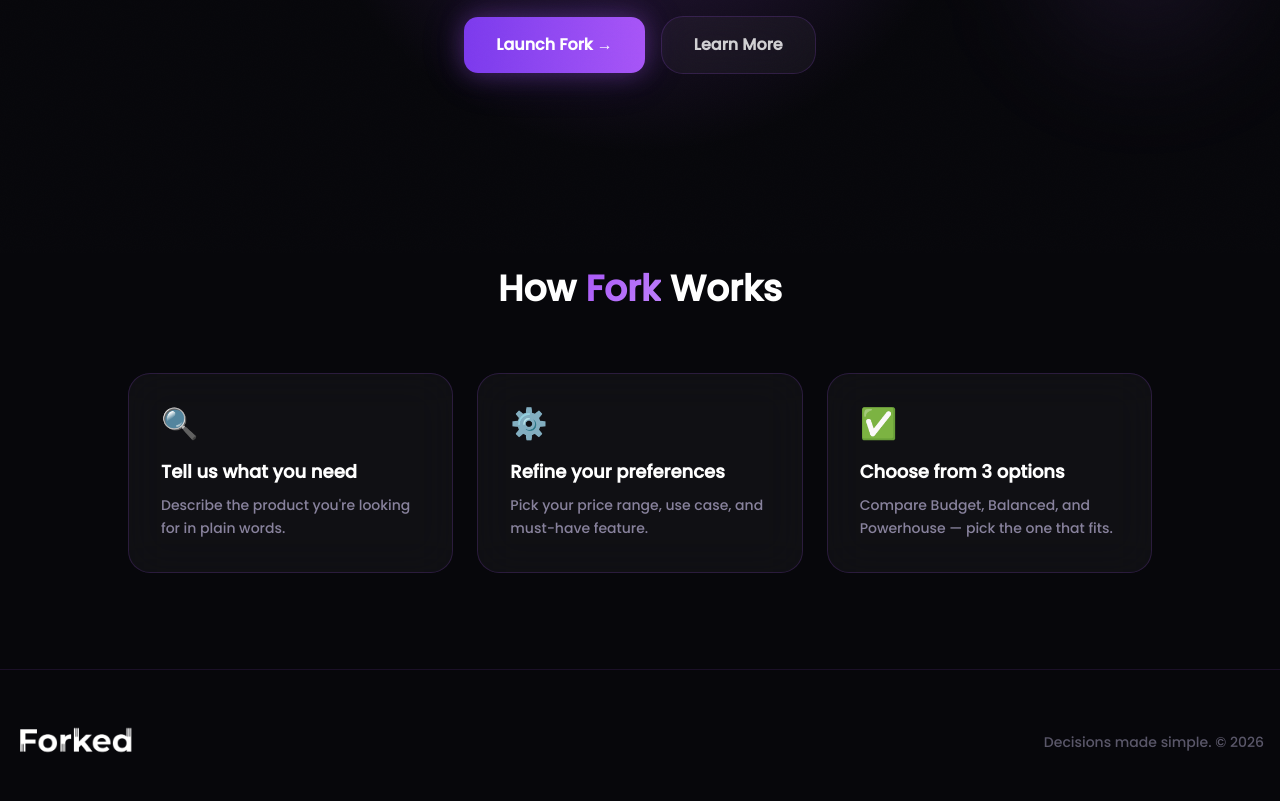
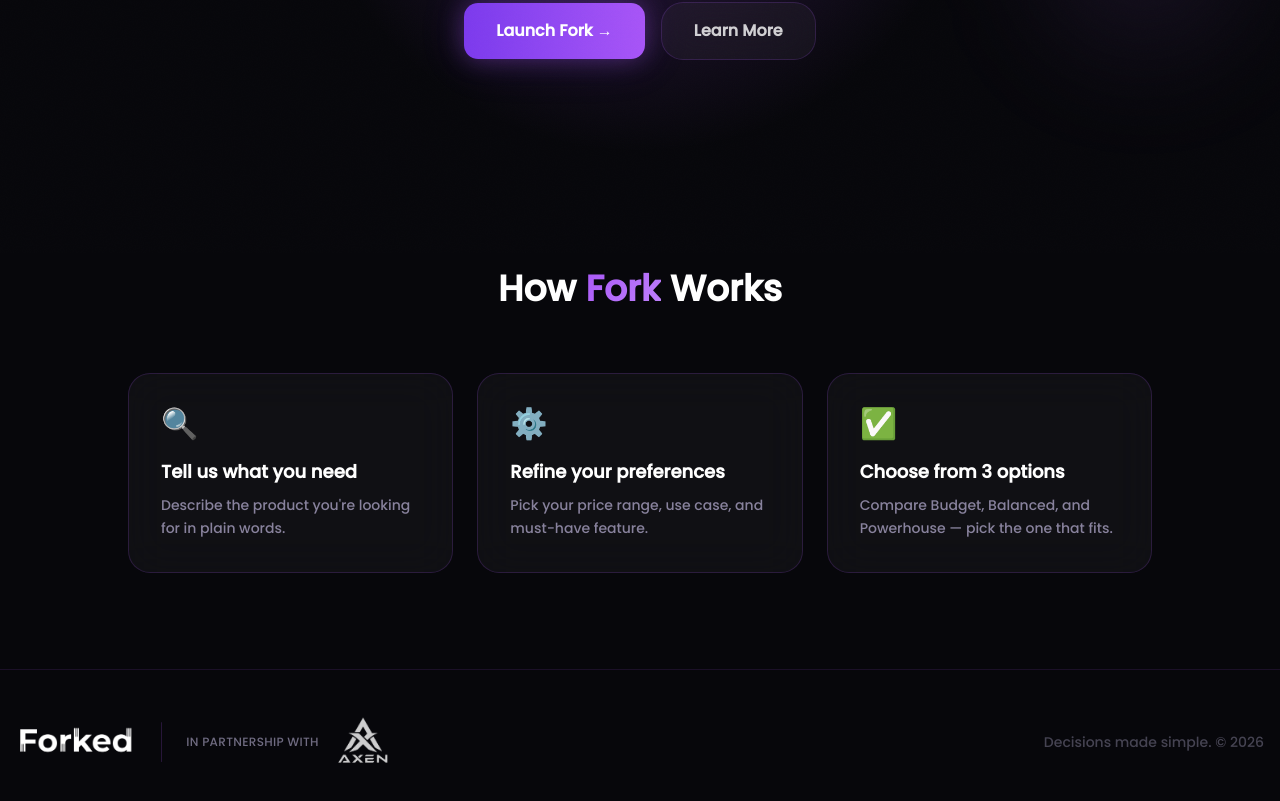
Before and after one commit to Enbi31/Forked, a React (Vite) app in the folder frontend/: page / in a window 1280 px wide. Shown: the part 547-1348 px from the top of the page. Built offline with nearby package versions, Linux system fonts and the light colour scheme.

Commit message:
feat: add partner logo to footer and adjust hero spacing

```diff
--- a/frontend/src/components/landing/footer.tsx
+++ b/frontend/src/components/landing/footer.tsx
@@ -1,4 +1,5 @@
 import logo from '@/assets/New_Project-Photoroom.png';
+import partnerLogo from '@/assets/file_000000007a7472088db28a57569e894e-Photoroom (1).png';
 import { useLocation } from 'wouter';
 
 export default function Footer() {
@@ -6,11 +7,26 @@ export default function Footer() {
 
   return (
     <footer className="border-t border-[rgba(168,85,247,0.12)] bg-[#07070B] px-4 py-10">
-      <div className="max-w-7xl mx-auto flex flex-col sm:flex-row items-center justify-between gap-4">
-        <button onClick={() => navigate('/')} className="cursor-pointer">
-          <img src={logo} alt="Forked" className="h-16" />
-        </button>
-        <p className="text-sm text-[#D8CFF8]/40">Decisions made simple. © 2026</p>
+      <div className="max-w-7xl mx-auto flex flex-col md:flex-row items-center justify-between gap-6">
+        <div className="flex flex-col sm:flex-row items-center gap-6">
+          <button onClick={() => navigate('/')} className="cursor-pointer shrink-0">
+            <img src={logo} alt="Forked" className="h-16" />
+          </button>
+
+          {/* Vertical divider on desktop, subtle */}
+          <div className="hidden sm:block w-px h-10 bg-[rgba(168,85,247,0.2)] rounded-full" />
+
+          <div className="flex items-center gap-3">
+            <span className="font-medium text-[#D8CFF8]/50 tracking-wide uppercase text-xs">In partnership with</span>
+            <img
+              src={partnerLogo}
+              alt="Partner"
+              className="h-16 brightness-0 invert opacity-80"
+            />
+          </div>
+        </div>
+
+        <p className="text-sm text-[#D8CFF8]/30">Decisions made simple. © 2026</p>
       </div>
     </footer>
   );
--- a/frontend/src/components/landing/home-hero.tsx
+++ b/frontend/src/components/landing/home-hero.tsx
@@ -30,7 +30,7 @@ export default function HomeHero({ onLaunch }: { onLaunch: () => void }) {
       ))}
 
       <div className="relative z-10 flex flex-col items-center max-w-4xl mx-auto w-full">
-        <motion.div {...fadeUp(30)} className="w-full flex justify-center mb-6">
+        <motion.div {...fadeUp(30)} className="w-full flex justify-center mb-0">
           <img
             src={logo}
             alt="Forked"
@@ -40,7 +40,7 @@ export default function HomeHero({ onLaunch }: { onLaunch: () => void }) {
 
         <motion.p
           {...fadeUp(20, 0.2)}
-          className="text-2xl sm:text-3xl md:text-4xl text-white font-medium tracking-wide mt-2"
+          className="text-2xl sm:text-3xl md:text-4xl text-[#D8CFF8]/60 font-medium tracking-wide mt-1"
         >
           Every Choice Reduced to 3
         </motion.p>
--- a/frontend/src/components/landing/navbar.tsx
+++ b/frontend/src/components/landing/navbar.tsx
@@ -8,7 +8,7 @@ export default function Navbar() {
     <nav className="fixed top-6 left-1/2 -translate-x-1/2 z-50 w-[92%] max-w-4xl bg-[#07070B]/80 backdrop-blur-xl border border-[rgba(168,85,247,0.3)] rounded-full px-6 py-3 shadow-[0_0_20px_rgba(168,85,247,0.15)]">
       <div className="flex items-center justify-between">
         <button onClick={() => navigate('/')} className="cursor-pointer">
-          <img src={logo} alt="Forked" className="h-14" />
+          <img src={logo} alt="Forked" className="h-12" />
         </button>
         <button onClick={() => navigate('/app')} className="px-6 py-2.5 bg-gradient-to-r from-[#7C3AED] to-[#A855F7] hover:from-[#8B4AF7] hover:to-[#B565F7] text-white font-semibold rounded-full glow-button transition-all duration-300 cursor-pointer">
           Launch App
```
Also changed, not shown: frontend/src/assets/file_000000007a7472088db28a57569e894e-Photoroom (1).png (added).
